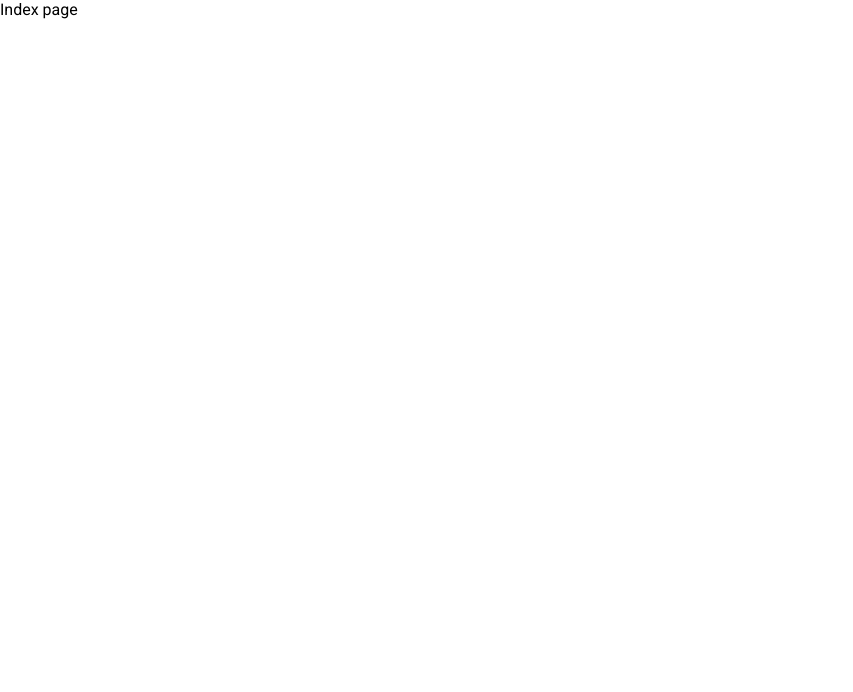
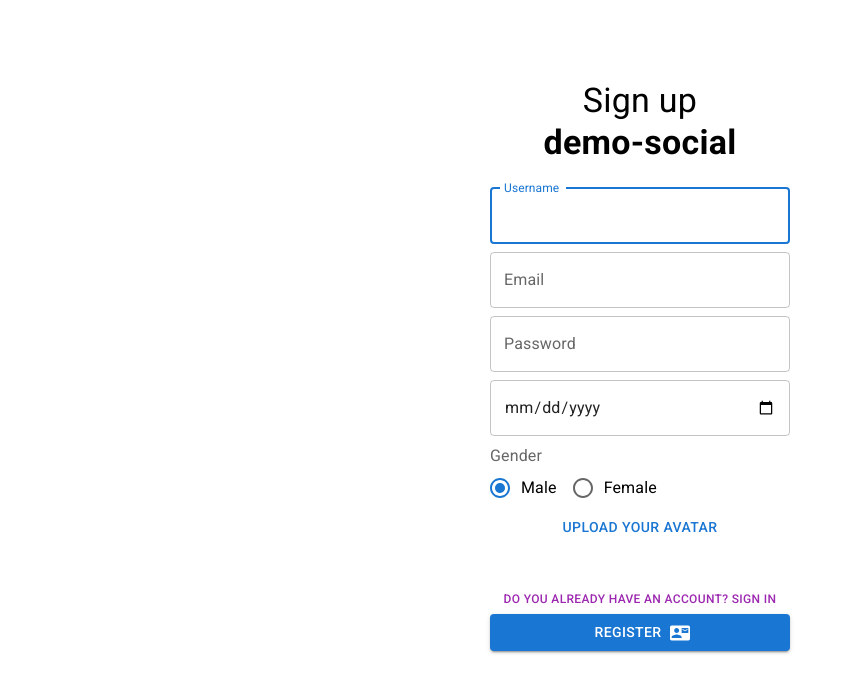
Before and after one commit to AlekseyG1995/demo-social, a React (Create React App) app in the folder client/: page / in a window 1280 px wide. Shown: the top 692 px of the page, without its empty margins (0-853 px from the left). Built offline with nearby package versions, Linux system fonts and the light colour scheme.

Commit message:
added rough layout for "Index.page"

```diff
--- a/client/package.json
+++ b/client/package.json
@@ -7,6 +7,7 @@
     "@emotion/styled": "^11.9.3",
     "@mui/icons-material": "^5.8.4",
     "@mui/material": "^5.8.4",
+    "@mui/x-date-pickers": "^5.0.0-alpha.6",
     "@testing-library/jest-dom": "^5.16.4",
     "@testing-library/react": "^13.3.0",
     "@testing-library/user-event": "^13.5.0",
--- a/client/public/index.html
+++ b/client/public/index.html
@@ -13,7 +13,7 @@
       manifest.json provides metadata used when your web app is installed on a
       user's mobile device or desktop. See https://developers.google.com/web/fundamentals/web-app-manifest/
     -->
-  <link rel="manifest" href="%PUBLIC_URL%/manifest.json" />
+  <!-- <link rel="manifest" href="%PUBLIC_URL%/manifest.json" /> -->
   <!--
       Notice the use of %PUBLIC_URL% in the tags above.
       It will be replaced with the URL of the `public` folder during the build.
--- /dev/null
+++ b/client/src/components/AuthorizationForm.jsx
@@ -0,0 +1,59 @@
+import React, { useState, useEffect } from 'react';
+import {
+  Typography,
+  Button,
+  TextField,
+  Box,
+  Container,
+  FormControl,
+  FormControlLabel,
+  FormLabel,
+  RadioGroup,
+  Radio,
+  Divider
+} from "@mui/material";
+import { Link } from 'react-router-dom';
+
+export const AuthorizationForm = () => {
+
+
+
+  return (
+    <>
+      <Container sx={{ mt: 10 }}>
+        <Typography variant='h4' textAlign={'center'}>
+          Welcome to <Typography variant='h4' sx={{ fontWeight: "bold" }}>demo-social</Typography>
+        </Typography>
+        <Box
+          width='300px'
+          mt={3}
+          sx={{
+            display: 'flex',
+            flexDirection: 'column',
+            mx: 'auto'
+
+          }}>
+          <TextField sx={{ mb: 1 }} id="username" autoFocus label="Username" />
+          <TextField sx={{ mb: 1 }} id="password" type='password' label="Password" />
+          <Button
+            component="label"
+            color="warning"
+          >
+            Forgot your password?
+
+          </Button>
+
+          <Button color='secondary'
+          >
+            Don't have an account? Sign up
+
+          </Button>
+          <Button sx={{ mt: 5 }} variant='contained'>
+            <Link to="/">sign in</Link>
+          </Button>
+        </Box>
+      </Container>
+
+    </>
+  );
+};
--- /dev/null
+++ b/client/src/components/RegistrationForm.jsx
@@ -0,0 +1,81 @@
+import React from 'react';
+import {
+  Typography,
+  Button,
+  TextField,
+  Box,
+  Container,
+  FormControl,
+  FormControlLabel,
+  FormLabel,
+  RadioGroup,
+  Radio,
+  Divider
+} from "@mui/material";
+import ContactMailIcon from '@mui/icons-material/ContactMail';
+// import BadgeIcon from '@mui/icons-material/Badge';
+
+export const RegistrationForm = () => {
+  const [currentGender, setCurrentGender] = React.useState('male');
+
+  return (
+    <>
+      <Container sx={{ mt: 10 }}>
+        <Typography variant='h4' textAlign={'center'}>
+          Sign up <Typography variant='h4' sx={{ fontWeight: "bold" }}>demo-social</Typography>
+        </Typography>
+        <Box
+          width='300px'
+          mt={3}
+          sx={{
+            display: 'flex',
+            flexDirection: 'column',
+            mx: 'auto'
+
+          }}>
+          <FormControl>
+            <TextField sx={{ mb: 1 }} id="username" autoFocus label="Username" />
+            <TextField sx={{ mb: 1 }} id="email" type='email' label="Email" />
+            <TextField sx={{ mb: 1 }} id="password" type='password' label="Password" />
+            <TextField sx={{ mb: 1 }} id="birthday" defaultValue='' type='date' label="" />
+            <FormControl>
+              <FormLabel id="gender-radio-buttons">Gender</FormLabel>
+              <RadioGroup
+                row
+                defaultValue="male"
+                aria-labelledby="gender-radio-buttons"
+                name="gender-radio-buttons"
+                value={currentGender}
+                onChange={setCurrentGender}
+              >
+                <FormControlLabel value="male" control={<Radio />} label="Male" />
+                <FormControlLabel value="female" control={<Radio />} label="Female" />
+              </RadioGroup>
+            </FormControl>
+
+          </FormControl>
+          <Button
+            // variant="contained"
+            component="label"
+          >
+            Upload your avatar
+            <input
+              type="file"
+              color='primary'
+              hidden
+            />
+          </Button>
+          <Button color='secondary'
+          size='small'
+          sx={{fontSize:'.75rem', mt:5}}
+          >
+            Do you already have an account? Sign in
+
+          </Button>
+          <Button endIcon={<ContactMailIcon />}  variant='contained'>register</Button>
+        </Box>
+      </Container>
+
+    </>
+  )
+}
--- a/client/src/pages/Error.jsx
+++ b/client/src/pages/Error.jsx
@@ -1,9 +1,28 @@
 import React from 'react';
+import {
+  Typography,
+
+  Button,
+  Box
+} from "@mui/material";
+import { Container } from '@mui/system';
+import { Link } from 'react-router-dom';
 
 const Error = () => {
   return (
     <div>
-      Error page
+      <Container>
+        <Typography mt={'1'} textAlign='center' variant='h3'>Похоже, произошла ошибка...</Typography>
+        <Box mt={3} textAlign={'center'}>
+          <Link to="/">
+            <Button sx={{
+              textDecorationLine: 'none' // BUG
+            }} variant="contained">Вернуться на главную</Button>
+          </Link>
+        </Box>
+
+
+      </Container>
     </div>
   );
 };
--- a/client/src/pages/Index.jsx
+++ b/client/src/pages/Index.jsx
@@ -1,10 +1,22 @@
-import React from 'react';
+import { RegistrationForm } from "../components/RegistrationForm";
+import React, { useState, useEffect } from 'react';
+import { AuthorizationForm } from "../components/AuthorizationForm";
+
+const Authorization = () => {
+  return (
+    <></>
+  )
+}
 
 const Index = () => {
+
+  const [isRegisrationMode, setIsRegisrationMode] = useState(true)
+
   return (
-    <div>
-      Index page
-    </div>
+    <>{isRegisrationMode ? <RegistrationForm /> : <AuthorizationForm />}
+
+    </>
+
   );
 };
 
```
